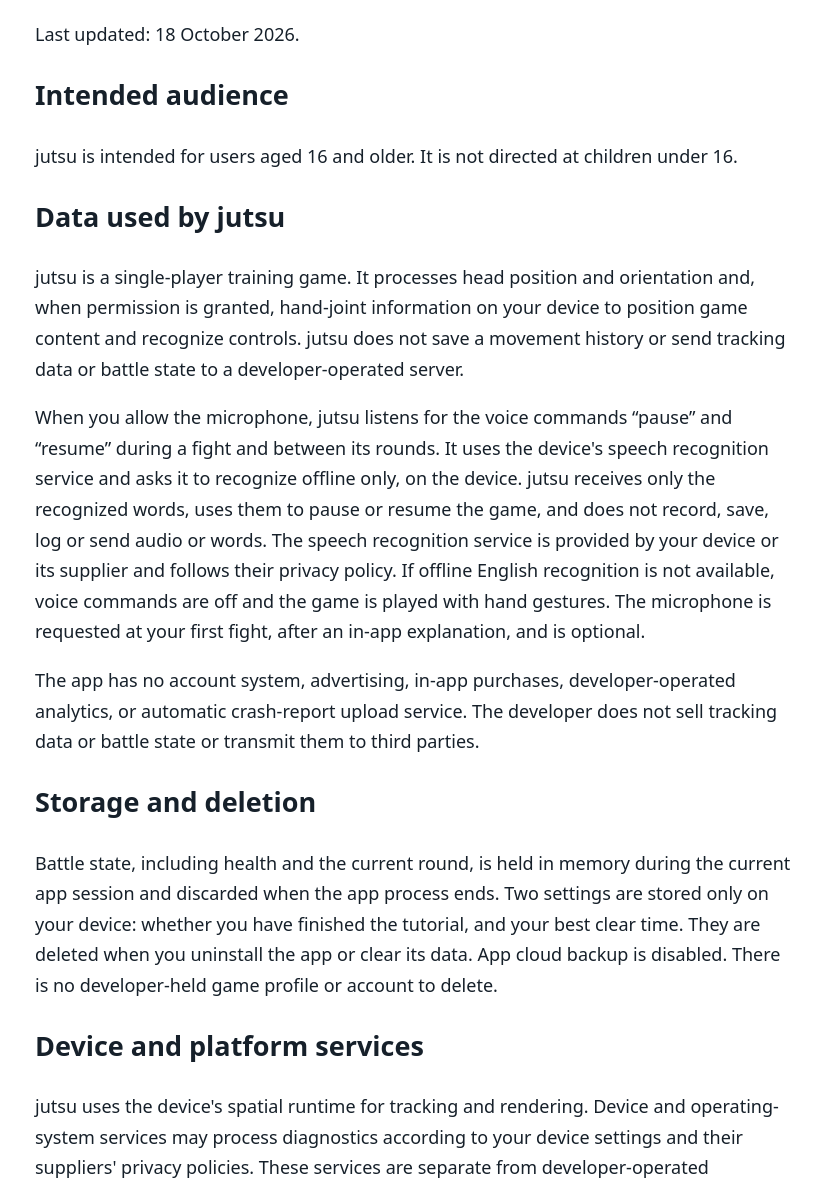
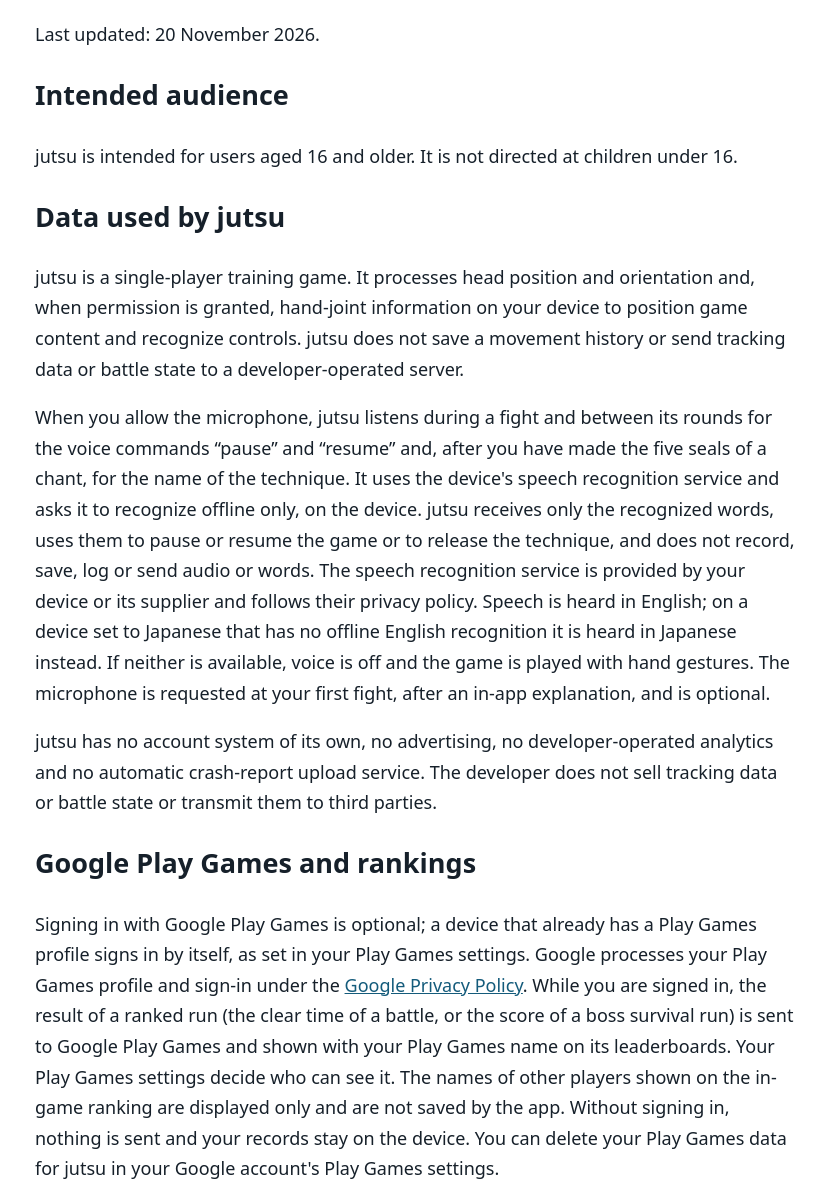
Before and after one commit to maaaataku/jutsu-privacy, a plain HTML site: page index.html in a window 1280 px wide. Shown: the part 104-1293 px from the top of the page, without its empty margins (225-1050 px from the left). Drawn offline with Linux system fonts and the light colour scheme.

Commit message:
docs: update the policy for Play Games, rankings, purchases and chants (20 November 2026)
Co-Authored-By: Claude Fable 5.2 <noreply@anthropic.com>

```diff
--- a/index.html
+++ b/index.html
@@ -9,15 +9,19 @@
 <body>
 <main>
 <h1>jutsu — Privacy policy</h1>
-<p>Last updated: 18 October 2026.</p>
+<p>Last updated: 20 November 2026.</p>
 <h2>Intended audience</h2>
 <p>jutsu is intended for users aged 16 and older. It is not directed at children under 16.</p>
 <h2>Data used by jutsu</h2>
 <p>jutsu is a single-player training game. It processes head position and orientation and, when permission is granted, hand-joint information on your device to position game content and recognize controls. jutsu does not save a movement history or send tracking data or battle state to a developer-operated server.</p>
-<p>When you allow the microphone, jutsu listens for the voice commands &ldquo;pause&rdquo; and &ldquo;resume&rdquo; during a fight and between its rounds. It uses the device's speech recognition service and asks it to recognize offline only, on the device. jutsu receives only the recognized words, uses them to pause or resume the game, and does not record, save, log or send audio or words. The speech recognition service is provided by your device or its supplier and follows their privacy policy. If offline English recognition is not available, voice commands are off and the game is played with hand gestures. The microphone is requested at your first fight, after an in-app explanation, and is optional.</p>
-<p>The app has no account system, advertising, in-app purchases, developer-operated analytics, or automatic crash-report upload service. The developer does not sell tracking data or battle state or transmit them to third parties.</p>
+<p>When you allow the microphone, jutsu listens during a fight and between its rounds for the voice commands &ldquo;pause&rdquo; and &ldquo;resume&rdquo; and, after you have made the five seals of a chant, for the name of the technique. It uses the device's speech recognition service and asks it to recognize offline only, on the device. jutsu receives only the recognized words, uses them to pause or resume the game or to release the technique, and does not record, save, log or send audio or words. The speech recognition service is provided by your device or its supplier and follows their privacy policy. Speech is heard in English; on a device set to Japanese that has no offline English recognition it is heard in Japanese instead. If neither is available, voice is off and the game is played with hand gestures. The microphone is requested at your first fight, after an in-app explanation, and is optional.</p>
+<p>jutsu has no account system of its own, no advertising, no developer-operated analytics and no automatic crash-report upload service. The developer does not sell tracking data or battle state or transmit them to third parties.</p>
+<h2>Google Play Games and rankings</h2>
+<p>Signing in with Google Play Games is optional; a device that already has a Play Games profile signs in by itself, as set in your Play Games settings. Google processes your Play Games profile and sign-in under the <a href="https://policies.google.com/privacy">Google Privacy Policy</a>. While you are signed in, the result of a ranked run (the clear time of a battle, or the score of a boss survival run) is sent to Google Play Games and shown with your Play Games name on its leaderboards. Your Play Games settings decide who can see it. The names of other players shown on the in-game ranking are displayed only and are not saved by the app. Without signing in, nothing is sent and your records stay on the device. You can delete your Play Games data for jutsu in your Google account's Play Games settings.</p>
+<h2>Purchases</h2>
+<p>jutsu may offer looks (colour variations only; they never change damage or speed) through Google Play. Google Play handles the payment; the app receives only which looks you own, and keeps that list on the device so that it works offline. At the date of this policy no look is on sale and the game can be played in full without any purchase.</p>
 <h2>Storage and deletion</h2>
-<p>Battle state, including health and the current round, is held in memory during the current app session and discarded when the app process ends. Two settings are stored only on your device: whether you have finished the tutorial, and your best clear time. They are deleted when you uninstall the app or clear its data. App cloud backup is disabled. There is no developer-held game profile or account to delete.</p>
+<p>Battle state, including health and the current round, is held in memory during the current app session and discarded when the app process ends. The following are stored only on your device: your practice progress, your settings (sound volume, difficulty, enemy movement and the selected look), your best records, scores waiting to be sent to Google Play Games, and the list of looks you own. They are deleted when you uninstall the app or clear its data. App cloud backup is disabled. There is no developer-held game profile or account to delete.</p>
 <h2>Device and platform services</h2>
 <p>jutsu uses the device's spatial runtime for tracking and rendering. Device and operating-system services may process diagnostics according to your device settings and their suppliers' privacy policies. These services are separate from developer-operated collection. For Google's services, see the <a href="https://policies.google.com/privacy">Google Privacy Policy</a> and your device's privacy controls.</p>
 <h2>This policy website</h2>
@@ -27,7 +31,7 @@
 <h2>Contact</h2>
 <p>For questions about this policy or the handling of data in jutsu, contact: <a href="mailto:maaaataku.dev16@gmail.com">maaaataku.dev16@gmail.com</a>.</p>
 <p>If you send a support email, the developer will receive your email address and the contents you choose to send to respond to your inquiry. Please do not include passwords or unnecessary personal information. Support correspondence is kept only as needed to resolve the inquiry or meet applicable obligations; you can request its deletion through the same contact.</p>
-<p>Effective date: 18 October 2026.</p>
+<p>Effective date: 20 November 2026.</p>
 </main>
 </body>
 </html>
```
